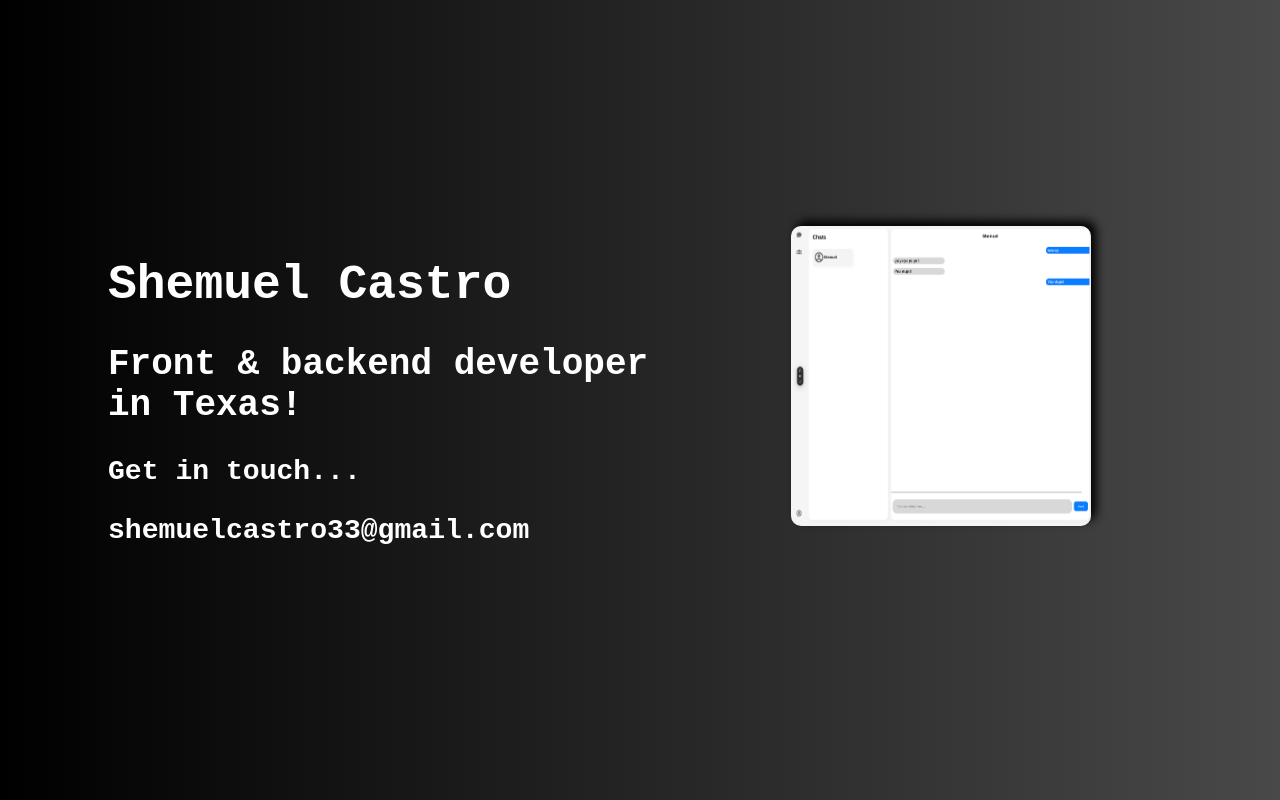
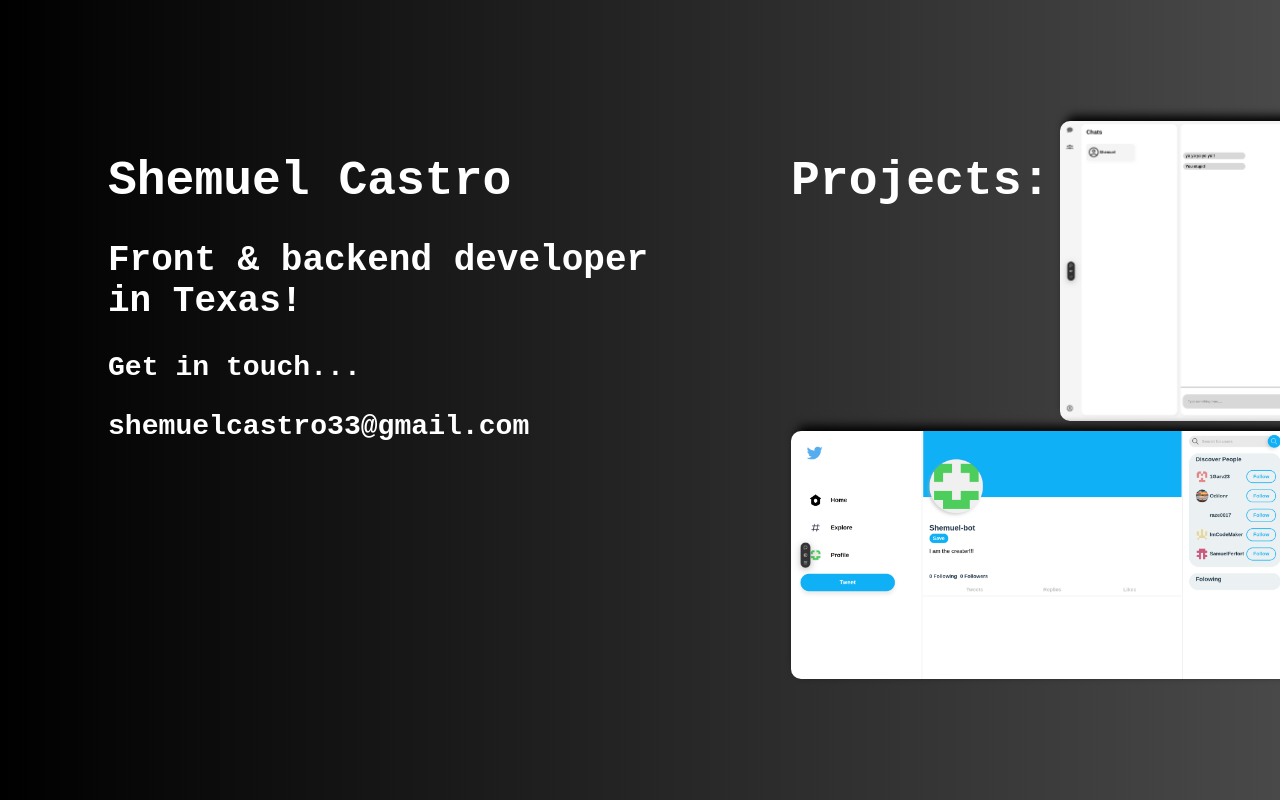
Before and after one commit to Shemuel-bot/personal-website, a React (Vite) app: page / in a window 1280 px wide. Shown: the top 800 px of the page. Built offline with nearby package versions, Linux system fonts and the light colour scheme.

Commit message:
added twitter screen shot

```diff
--- a/src/App.css
+++ b/src/App.css
@@ -47,8 +47,8 @@ body{
 
 .screenShot:hover{
   cursor: pointer;
-  width: 200px;
-  height: 200px;
+
+  box-shadow: -5px 10px 10px rgba(61, 61, 255, 0.719);
 }
 
 
@@ -67,7 +67,7 @@ body{
     max-height: 0px;
   }
   to {
-    max-width: 300px;
+    max-width: 500px;
     max-height: 300px;
   }
 }
--- a/src/App.jsx
+++ b/src/App.jsx
@@ -1,4 +1,5 @@
-import screen_shot from "./assets/screen-shot.png";
+import messenger_screen_shot from "./assets/screen-shot.png";
+import twitter_screeen_shot from "./assets/screen-shot(1).png"
 import "./App.css";
 
 function App() {
@@ -14,7 +15,9 @@ function App() {
           <h3 className="email">shemuelcastro33@gmail.com</h3>
         </header>
         <div className="projectsContainer">
-          <img src={screen_shot} className="screenShot" alt="" />
+          <h1>Projects:</h1>
+          <img src={messenger_screen_shot} className="screenShot" alt="" />
+          <img src={twitter_screeen_shot} className="screenShot" alt="" />
         </div>
       </div>
     </>
```
Also changed, not shown: src/assets/screen-shot (2).png (added), src/assets/screen-shot(1).png (added).
